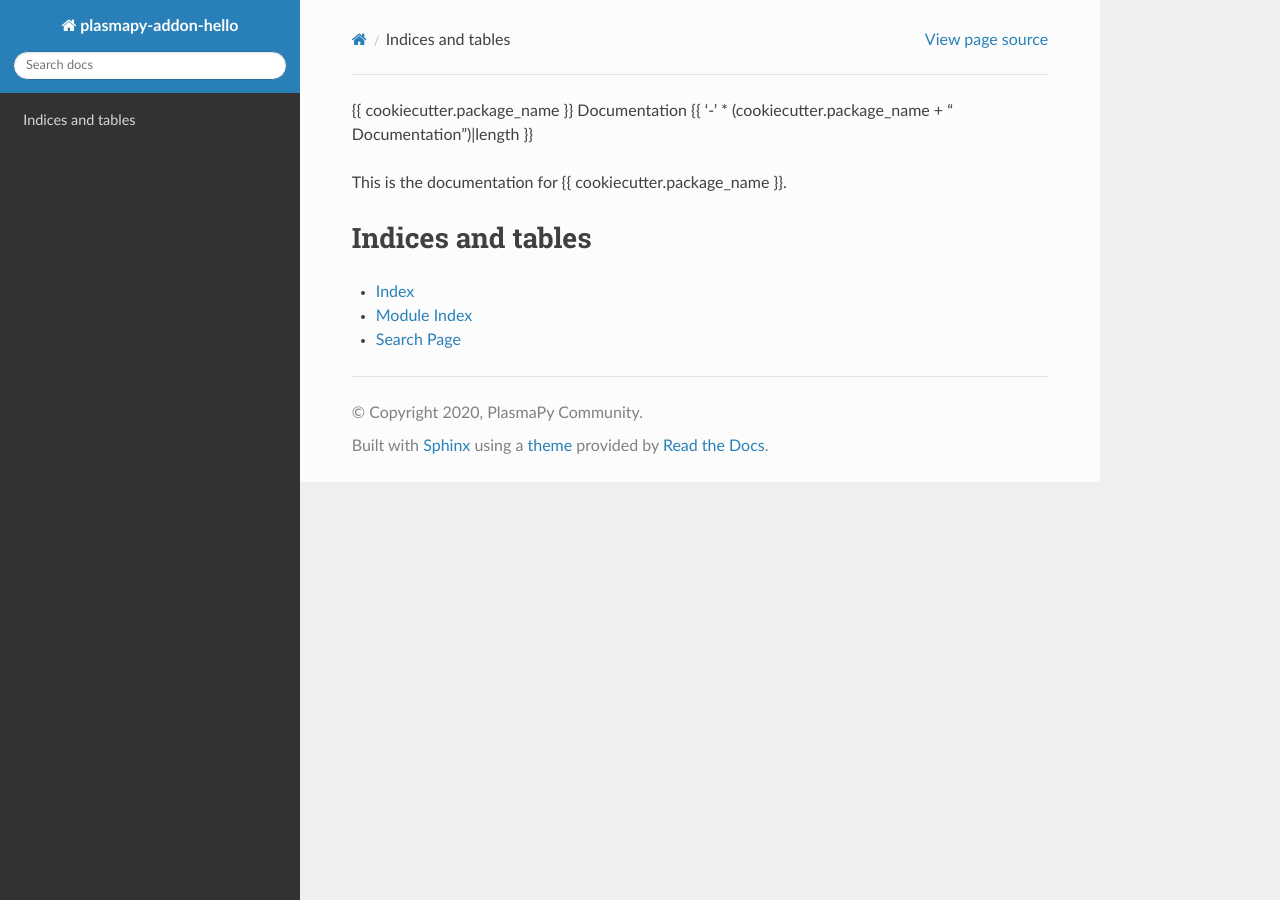
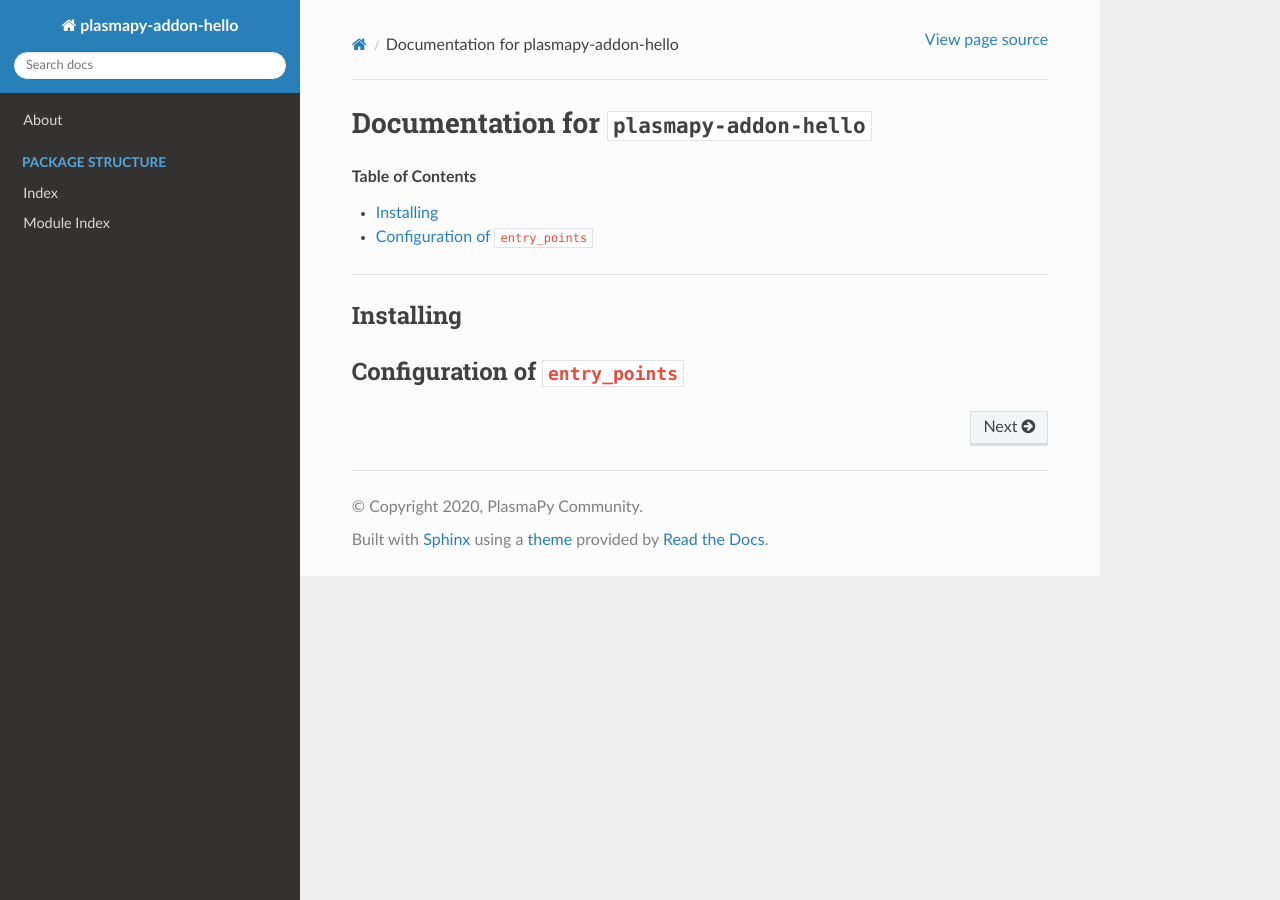
Before and after one commit to PlasmaPy/plasmapy-addon-hello, a Sphinx documentation site: the page built from docs/index.rst, in a window 1280 px wide. Built offline with Sphinx 7.4.7 and the Read the Docs theme 2.0.0, drawn with Linux system fonts in a browser that asks for light colours.

Commit message:
add a package navigation section to the side bar

```diff
--- a/docs/conf.py
+++ b/docs/conf.py
@@ -70,3 +70,8 @@ html_theme = 'sphinx_rtd_theme'
 # relative to this directory. They are copied after the builtin static files,
 # so a file named "default.css" will overwrite the builtin "default.css".
 # html_static_path = ['_static']
+
+# A list of prefixes that are ignored for sorting the Python module
+# index (e.g., if this is set to ['foo.'], then foo.bar is shown under
+# B, not F).
+modindex_common_prefix = ['plasmapy_addon_hello.']
--- /dev/null
+++ b/docs/genindex.rst
@@ -0,0 +1,5 @@
+.. This creates a genindex.html which Sphinx will then overwrite.  I'm
+   doing this only to insert `Index` into the sidebar.
+
+Index
+=====
--- a/docs/index.rst
+++ b/docs/index.rst
@@ -1,17 +1,43 @@
-{{ cookiecutter.package_name }} Documentation
-{{ '-' * (cookiecutter.package_name + " Documentation")|length }}
-
-This is the documentation for {{ cookiecutter.package_name }}.
+=============================================
+Documentation for :mod:`plasmapy-addon-hello`
+=============================================
 
 .. toctree::
    :maxdepth: 2
-   :caption: Contents:
+   :hidden:
+
+   src/about.rst
+
+.. toctree::
+   :maxdepth: 3
+   :caption: Package Structure
+   :hidden:
+
+   ./src/plasmapy_addon_hello
+   genindex
+   py-modindex
 
 
 
-Indices and tables
-==================
+.. contents:: Table of Contents
+   :local:
+   :backlinks: entry
 
-* :ref:`genindex`
-* :ref:`modindex`
-* :ref:`search`
+----
+
+.. .. include:: src/about.rst
+
+
+Installing
+==========
+
+
+Configuration of :code:`entry_points`
+=====================================
+
+
+.. Indices and tables
+   ==================
+   * :ref:`genindex`
+   * :ref:`modindex`
+   * :ref:`search`
--- /dev/null
+++ b/docs/py-modindex.rst
@@ -0,0 +1,5 @@
+.. This creates a py-modindex.html which Sphinx will then overwrite.
+   I'm doing this only to insert `Module Index` into the sidebar.
+
+Module Index
+============
```
